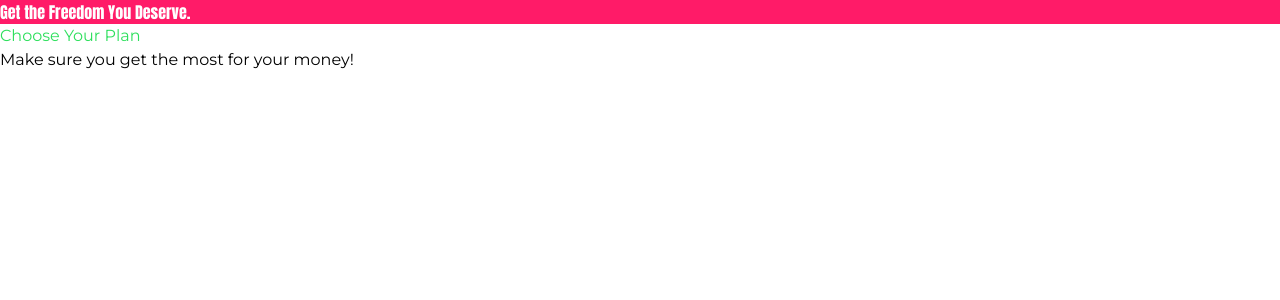
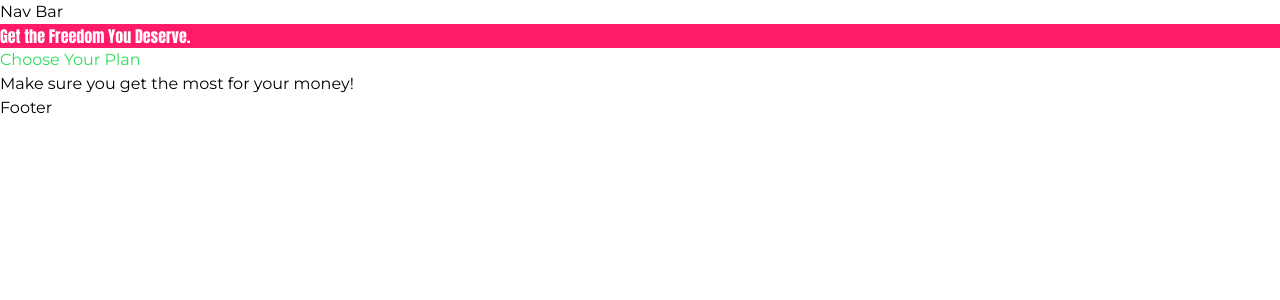
Before and after one commit to omidhldn/academind-css-tailwind, a React (Vite) app: page /#/ in a window 1280 px wide. Shown: the top 300 px of the page. Built offline with nearby package versions, Linux system fonts and the light colour scheme.

Commit message:
react router completed

```diff
--- /dev/null
+++ b/src/components/layout/Footer.jsx
@@ -0,0 +1,7 @@
+function Footer() {
+  return(
+    <h1>Footer</h1>
+  );
+}
+
+export default Footer;
--- /dev/null
+++ b/src/components/layout/MainNavigation.jsx
@@ -0,0 +1,7 @@
+function MainNavigation() {
+  return(
+    <h1>Nav Bar</h1>
+  );
+}
+
+export default MainNavigation;
--- a/src/pages/About.jsx
+++ /dev/null
@@ -1,5 +0,0 @@
-function About() {
-  return <h1>About Page.</h1>;
-}
-
-export default About;
--- /dev/null
+++ b/src/pages/RootLayout.jsx
@@ -0,0 +1,17 @@
+import { Outlet } from "react-router-dom";
+import MainNavigation from "../components/layout/MainNavigation";
+import Footer from "../components/layout/Footer";
+
+function RootLayout() {
+  return (
+    <>
+      <MainNavigation />
+      <main>
+        <Outlet/>
+      </main>
+      <Footer/>
+    </>
+  );
+}
+
+export default RootLayout;
```
Also changed, not shown: src/App.jsx (+15 -11 lines).
